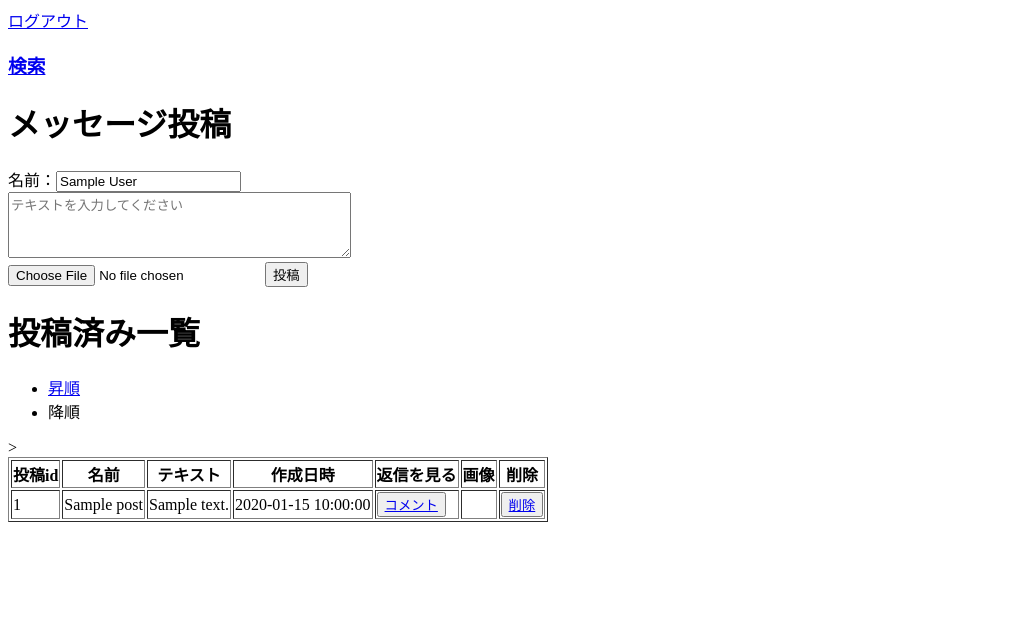
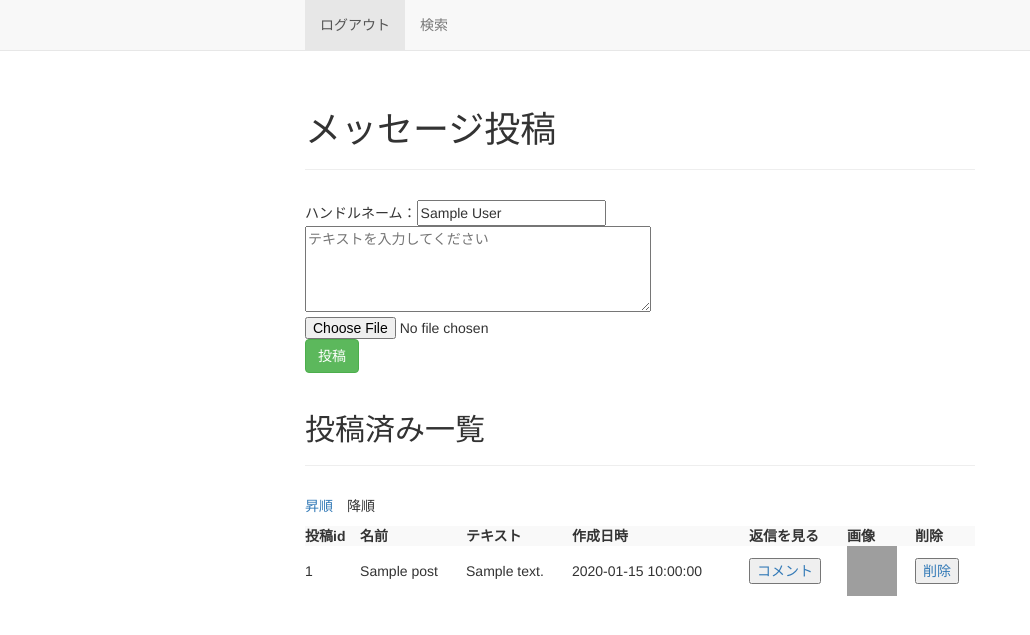
Before and after one commit to k0kada/bbs, a PHP site: page /datawrite.php in a window 1280 px wide. Shown: the top 635 px of the page, without its empty margins (0-1030 px from the left). Run offline with PHP 8.4, Linux system fonts and the light colour scheme; the visitor is signed in with stand-in values (Sample User, id 1); tables that the repository leaves empty or names only in its code hold one stand-in row (values such as "Sample post"); grey boxes are pictures that could not be loaded.

Commit message:
fix datawrite

```diff
--- /dev/null
+++ b/css/non-responsive.css
@@ -0,0 +1,262 @@
+/* Template-specific stuff
+ *
+ * Customizations just for the template; these are not necessary for anything
+ * with disabling the responsiveness.
+ */
+
+/* Account for fixed navbar */
+body {
+  padding-top: 70px;
+  padding-bottom: 30px;
+}
+
+body,
+.navbar-fixed-top,
+.navbar-fixed-bottom {
+  min-width: 970px;
+}
+
+/* Don't let the lead text change font-size. */
+.lead {
+  font-size: 16px;
+}
+
+/* Finesse the page header spacing */
+.page-header {
+  margin-bottom: 30px;
+}
+.page-header .lead {
+  margin-bottom: 10px;
+}
+
+
+/* Non-responsive overrides
+ *
+ * Utilize the following CSS to disable the responsive-ness of the container,
+ * grid system, and navbar.
+ */
+
+/* Reset the container */
+.container {
+  width: 700px;
+  max-width: none !important;
+}
+
+/* Demonstrate the grids */
+.col-xs-4 {
+  padding-top: 15px;
+  padding-bottom: 15px;
+  background-color: #eee;
+  background-color: rgba(86,61,124,.15);
+  border: 1px solid #ddd;
+  border: 1px solid rgba(86,61,124,.2);
+}
+
+.container .navbar-header,
+.container .navbar-collapse {
+  margin-right: 0;
+  margin-left: 0;
+}
+
+/* Always float the navbar header */
+.navbar-header {
+  float: left;
+}
+
+/* Undo the collapsing navbar */
+.navbar-collapse {
+  display: block !important;
+  height: auto !important;
+  padding-bottom: 0;
+  overflow: visible !important;
+  visibility: visible !important;
+}
+
+.navbar-toggle {
+  display: none;
+}
+.navbar-collapse {
+  border-top: 0;
+}
+
+.navbar-brand {
+  margin-left: -15px;
+}
+
+/* Always apply the floated nav */
+.navbar-nav {
+  float: left;
+  margin: 0;
+}
+.navbar-nav > li {
+  float: left;
+}
+.navbar-nav > li > a {
+  padding: 15px;
+}
+
+/* Redeclare since we override the float above */
+.navbar-nav.navbar-right {
+  float: right;
+}
+
+/* Undo custom dropdowns */
+.navbar .navbar-nav .open .dropdown-menu {
+  position: absolute;
+  float: left;
+  background-color: #fff;
+  border: 1px solid #ccc;
+  border: 1px solid rgba(0, 0, 0, .15);
+  border-width: 0 1px 1px;
+  border-radius: 0 0 4px 4px;
+  -webkit-box-shadow: 0 6px 12px rgba(0, 0, 0, .175);
+          box-shadow: 0 6px 12px rgba(0, 0, 0, .175);
+}
+.navbar-default .navbar-nav .open .dropdown-menu > li > a {
+  color: #333;
+}
+.navbar .navbar-nav .open .dropdown-menu > li > a:hover,
+.navbar .navbar-nav .open .dropdown-menu > li > a:focus,
+.navbar .navbar-nav .open .dropdown-menu > .active > a,
+.navbar .navbar-nav .open .dropdown-menu > .active > a:hover,
+.navbar .navbar-nav .open .dropdown-menu > .active > a:focus {
+  color: #fff !important;
+  background-color: #428bca !important;
+}
+.navbar .navbar-nav .open .dropdown-menu > .disabled > a,
+.navbar .navbar-nav .open .dropdown-menu > .disabled > a:hover,
+.navbar .navbar-nav .open .dropdown-menu > .disabled > a:focus {
+  color: #999 !important;
+  background-color: transparent !important;
+}
+
+/* Undo form expansion */
+.navbar-form {
+  float: left;
+  width: auto;
+  padding-top: 0;
+  padding-bottom: 0;
+  margin-right: 0;
+  margin-left: 0;
+  border: 0;
+  -webkit-box-shadow: none;
+          box-shadow: none;
+}
+
+/* Copy-pasted from forms.less since we mixin the .form-inline styles. */
+.navbar-form .form-group {
+  display: inline-block;
+  margin-bottom: 0;
+  vertical-align: middle;
+}
+
+.navbar-form .form-control {
+  display: inline-block;
+  width: auto;
+  vertical-align: middle;
+}
+
+.navbar-form .form-control-static {
+  display: inline-block;
+}
+
+.navbar-form .input-group {
+  display: inline-table;
+  vertical-align: middle;
+}
+
+.navbar-form .input-group .input-group-addon,
+.navbar-form .input-group .input-group-btn,
+.navbar-form .input-group .form-control {
+  width: auto;
+}
+
+.navbar-form .input-group > .form-control {
+  width: 100%;
+}
+
+.navbar-form .control-label {
+  margin-bottom: 0;
+  vertical-align: middle;
+}
+
+.navbar-form .radio,
+.navbar-form .checkbox {
+  display: inline-block;
+  margin-top: 0;
+  margin-bottom: 0;
+  vertical-align: middle;
+}
+
+.navbar-form .radio label,
+.navbar-form .checkbox label {
+  padding-left: 0;
+}
+
+.navbar-form .radio input[type="radio"],
+.navbar-form .checkbox input[type="checkbox"] {
+  position: relative;
+  margin-left: 0;
+}
+
+.navbar-form .has-feedback .form-control-feedback {
+  top: 0;
+}
+
+/* Undo inline form compaction on small screens */
+.form-inline .form-group {
+  display: inline-block;
+  margin-bottom: 0;
+  vertical-align: middle;
+}
+
+.form-inline .form-control {
+  display: inline-block;
+  width: auto;
+  vertical-align: middle;
+}
+
+.form-inline .form-control-static {
+  display: inline-block;
+}
+
+.form-inline .input-group {
+  display: inline-table;
+  vertical-align: middle;
+}
+.form-inline .input-group .input-group-addon,
+.form-inline .input-group .input-group-btn,
+.form-inline .input-group .form-control {
+  width: auto;
+}
+
+.form-inline .input-group > .form-control {
+  width: 100%;
+}
+
+.form-inline .control-label {
+  margin-bottom: 0;
+  vertical-align: middle;
+}
+
+.form-inline .radio,
+.form-inline .checkbox {
+  display: inline-block;
+  margin-top: 0;
+  margin-bottom: 0;
+  vertical-align: middle;
+}
+.form-inline .radio label,
+.form-inline .checkbox label {
+  padding-left: 0;
+}
+
+.form-inline .radio input[type="radio"],
+.form-inline .checkbox input[type="checkbox"] {
+  position: relative;
+  margin-left: 0;
+}
+
+.form-inline .has-feedback .form-control-feedback {
+  top: 0;
+}
--- a/datawrite.php
+++ b/datawrite.php
@@ -117,6 +117,11 @@
 <html>
   <head>
     <meta charset="UTF-8" />
+    <meta http-equiv="X-UA-Compatible" content="IE=edge">
+    <link href="/css/bootstrap.min.css" rel="stylesheet">
+    <link href="/css/ie10-viewport-bug-workaround.css" rel="stylesheet">
+    <link href="/css/non-responsive.css" rel="stylesheet">
+
     <title>メッセージ投稿</title>
     <script type="text/javascript" src="js/jquery-2.2.3.min.js"></script>
     <script type="text/javascript" src="js/jquery.validate.min.js"></script>
@@ -161,15 +166,28 @@
 
   </head>
   <body>
-    <a href="../logout.php">ログアウト</a>
-    <h3><a href="../search.php" >検索</a></h3>
+    <nav class="navbar navbar-default navbar-fixed-top">
+      <div class="container">
+        <div id="navbar">
+          <ul class="nav navbar-nav">
+            <li class="active"><a href="/logout.php">ログアウト</a></li>
+            <li><a href="/search.php" >検索</a></li>
+          </ul>
+       </div>
+      </div>
+    </nav>
+
+    <div class="container">
+
+      <div class="page-header">
         <h1>メッセージ投稿</h1>
+      </div>
       <form id="msgForm" method="POST" enctype="multipart/form-data" action="postRegister.php">
-      名前：<input name="name" value="<?= $accout_name ?>" type="text" /><br>
+        ハンドルネーム：<input name="name" value="<?= $accout_name ?>" type="text" /><br>
         <textarea name="body" rows="4" cols="40" placeholder="テキストを入力してください"></textarea><br>
         <input type="hidden" name="ticket" value="<?=$ticket?>">
         <input type="file" name="image" accept="image/jpeg, image/gif, image/png">
-      <input  type="submit" value="投稿" />
+        <button class="btn btn-success" type="submit">投稿</button>
       </form>
       <div id="error_msg">
         <?= $status === 'success' ? $checked_name. '<br>'. nl2br($checked_msg). '<br>' : '' ?>
@@ -177,8 +195,10 @@
         <?= $status === 'duplicate' ? '<h2 style="color:red">2重投稿です</h2>' : '' ?>
       </div>
 
-    <h1>投稿済み一覧</h1>
-    <ul>
+      <div class="page-header">
+        <h2>投稿済み一覧</h2>
+      </div>
+      <ul class="list-inline">
       <? if ($order === 'ASC') { ?>
         <li>昇順</li>
         <li><a href="datawrite.php?order=DESC">降順</a></li>
@@ -188,19 +208,26 @@
         <li>降順</li>
       <? } ?>
       </ul>
-    <table border=1>
-        <tr><th>投稿id</th><th>名前</th><th>テキスト</th><th>作成日時</th><th>返信を見る</th><th>画像</th><th>削除</th>></tr>
+
+
+        <table class="table-striped"  width="100%">
+          <tr><th>投稿id</th><th>名前</th><th>テキスト</th><th>作成日時</th><th>返信を見る</th><th>画像</th><th>削除</th></tr>
         <? foreach ($pager_array as $post) { ?>
+        <?// var_dump($post['image']) ?>
           <tr>
               <td><?= $post['id'] ?></td><td><?= $post['name'] ?></td><td><?= nl2br($post['body']) ?></td><td><?= $post['created_at'] ?></td>
               <td><button><a href="reply.php?id=<?= $post['id'] ?>">コメント</button></td>
-            <td style="background-image:url('drawImage.php?post_id=<?= $post['id'] ?>'); background-size:cover;"></td>
+              <td>
+                  <? if (isset($post['image']) && $post['image'] !== '') {?>
+                    <img  width="50" height="50" src="http://ko-okada.net/drawImage.php?post_id=<?= $post['id'] ?>">
+                  <? } ?>
+              </td>
               <td><button><a href="postDelete.php?id=<?= $post['id'] ?>">削除</button></td>
           </tr>
         <? } ?>
       </table>
 
-    <ul>
+      <ul class="list-inline">
       <? if ($page > 1) { ?>
         <li><a href="datawrite.php?order=<?= $order ?>&page=<?= $page - 1 ?>">前のページへ</a></li>
       <? } ?>
@@ -208,7 +235,7 @@
         <li><a href="datawrite.php?order=<?= $order ?>&page=<?= $page + 1 ?>">次のページへ</a></li>
       <? } ?>
       </ul>
-
+    </div>
   </body>
 
 </html>
```
Lines whose indentation alone changed are shown as unchanged.
